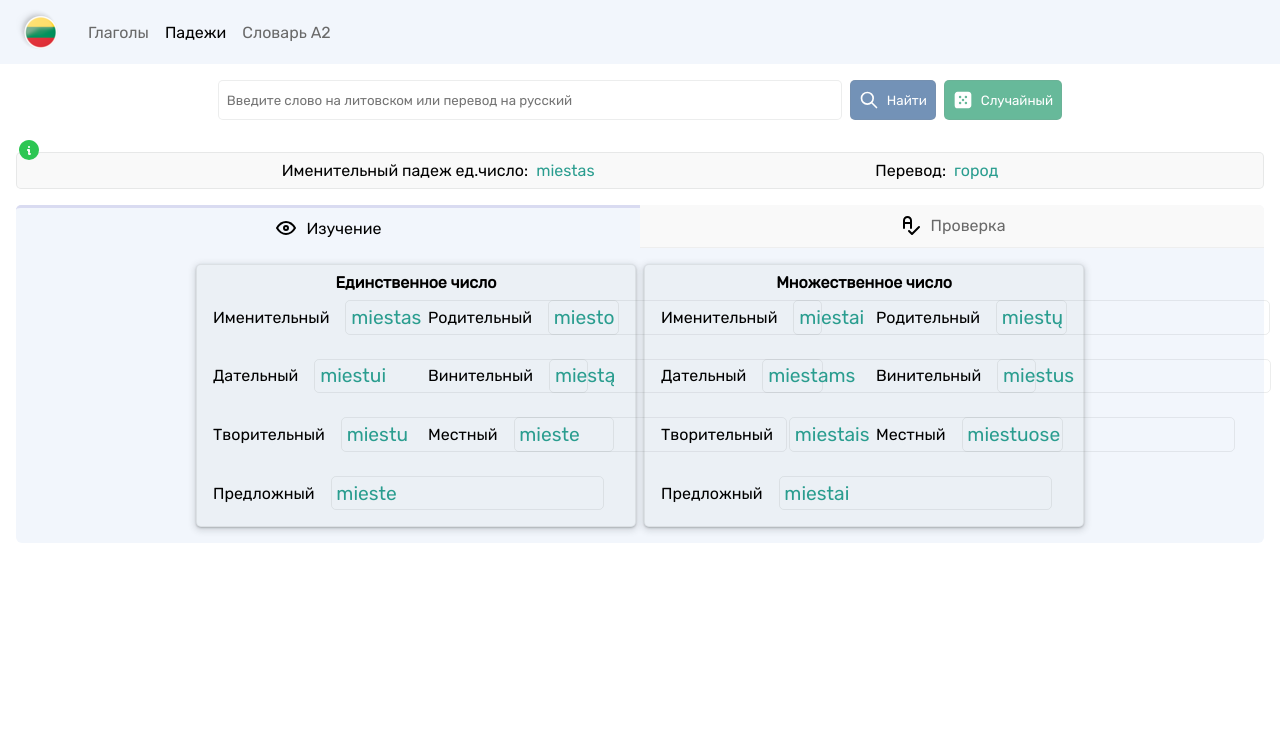
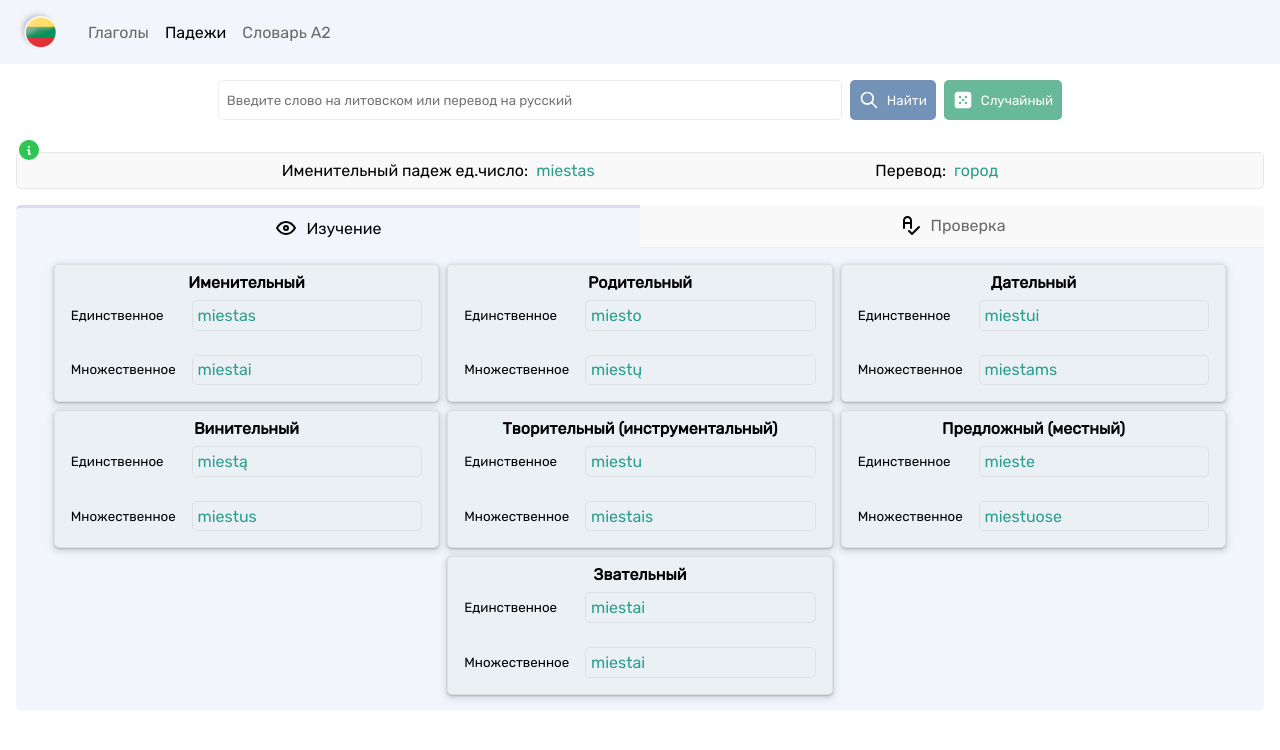
Before and after one commit to SeaRazor/veiksmazodis, a Next.js app: page /cases in a window 1280 px wide. Both pictures are taken after a click on the button "Случайный". Shown: the top 750 px of the page. Built offline with nearby package versions, Linux system fonts and the light colour scheme.

Commit message:
case name changes

```diff
--- a/src/app/components/Nouns/NounCaseItem.jsx
+++ b/src/app/components/Nouns/NounCaseItem.jsx
@@ -3,32 +3,17 @@ import InputField from "@/app/UI/InputField";
 
 export default function NounCaseItem({
                                          mode,
-                                         number,
-                                         accusative,
-                                         dative,
-                                         genitive,
-                                         instrumental,
-                                         locative,
-                                         nominative,
-                                         vocative
+                                         name,
+                                         single,
+                                         plural
                                      }) {
     return (
         <div className={styles.card}>
-            <h4 style={{textAlign: "center"}}>{number === "single" ? "Единственное число" : "Множественное число"}</h4>
+            <h4 style={{textAlign: "center"}}>{name}</h4>
             <div className={styles.cards_grid}>
-                <InputField key={"nominative_" + number} label="Именительный" correct_value={nominative}
+                <InputField  label="Единственное" correct_value={single}
                             isCheck={mode === 'check'}/>
-                <InputField key={"genitive_" + number} label="Родительный" correct_value={genitive}
-                            isCheck={mode === 'check'}/>
-                <InputField key={"dative_" + number} label="Дательный" correct_value={dative}
-                            isCheck={mode === 'check'}/>
-                <InputField key={"accusative_" + number} label="Винительный" correct_value={accusative}
-                            isCheck={mode === 'check'}/>
-                <InputField key={"instrumental_" + number} label="Творительный" correct_value={instrumental}
-                            isCheck={mode === 'check'}/>
-                <InputField key={"locative_" + number} label="Местный" correct_value={locative}
-                            isCheck={mode === 'check'}/>
-                <InputField key={"vocative_" + number} label="Предложный" correct_value={vocative}
+                <InputField  label="Множественное" correct_value={plural}
                             isCheck={mode === 'check'}/>
 
             </div>
--- a/src/app/components/Nouns/NounCasesGrid.jsx
+++ b/src/app/components/Nouns/NounCasesGrid.jsx
@@ -10,11 +10,23 @@ export default function NounCasesGrid({word, mode}) {
     }
     const singleNounCases = nounCases["single"];
     const pluralNounCases = nounCases["plural"];
+    const nominative = {single : nounCases["single"]["nominative"], plural: nounCases["plural"]["nominative"]};
+    const genitive = {single: nounCases["single"]["genitive"], plural: nounCases["plural"]["genitive"]};
+    const dative = {single: nounCases["single"]["dative"], plural: nounCases["plural"]["dative"] };
+    const accusative = {single: nounCases["single"]["accusative"], plural: nounCases["plural"]["accusative"]};
+    const instrumental = {single: nounCases["single"]["instrumental"], plural: nounCases["plural"]["instrumental"]};
+    const locative = {single: nounCases["single"]["locative"], plural: nounCases["plural"]["locative"]};
+    const vocative = {single: nounCases["single"]["vocative"], plural: nounCases["plural"]["vocative"]};
 
     return (
         <div className={styles.flow}>
-            <NounCaseItem mode={mode} number="single" {...singleNounCases}/>
-            <NounCaseItem mode={mode} number="plural"  {...pluralNounCases}/>
+            <NounCaseItem mode={mode} {...nominative} name="Именительный"/>
+            <NounCaseItem mode={mode} {...genitive} name="Родительный"/>
+            <NounCaseItem mode={mode} {...dative} name="Дательный" />
+            <NounCaseItem mode={mode} {...accusative} name="Винительный" />
+            <NounCaseItem mode={mode} {...instrumental} name="Творительный (инструментальный)"/>
+            <NounCaseItem mode={mode} {...locative} name="Предложный (местный)"/>
+            <NounCaseItem mode={mode} {...vocative} name="Звательный"/>
         </div>
 
     );
--- a/src/app/page.module.css
+++ b/src/app/page.module.css
@@ -392,6 +392,7 @@
     font-family: var(--font-mono);
     padding: 0.5rem;
     width: 100%;
+    font-size: smaller;
 
 }
 
@@ -441,7 +442,7 @@
 
 .cards_grid {
     display: grid;
-    grid-template-columns: repeat(auto-fill, minmax(200px, 1fr));
+    grid-template-columns: repeat(auto-fill, minmax(300px, 1fr));
     grid-gap: 0.5rem;
 
 }
--- a/src/app/utils/case_generation.js
+++ b/src/app/utils/case_generation.js
@@ -173,7 +173,7 @@ function getMaleCases(noun, ending, root) {
                     accusative: root + "ą",
                     instrumental: root + "u",
                     locative: root + "e",
-                    vocative: root + "e"
+                    vocative: root + "ai"
                 },
                 plural: {
                     nominative: root + "ai",
```
